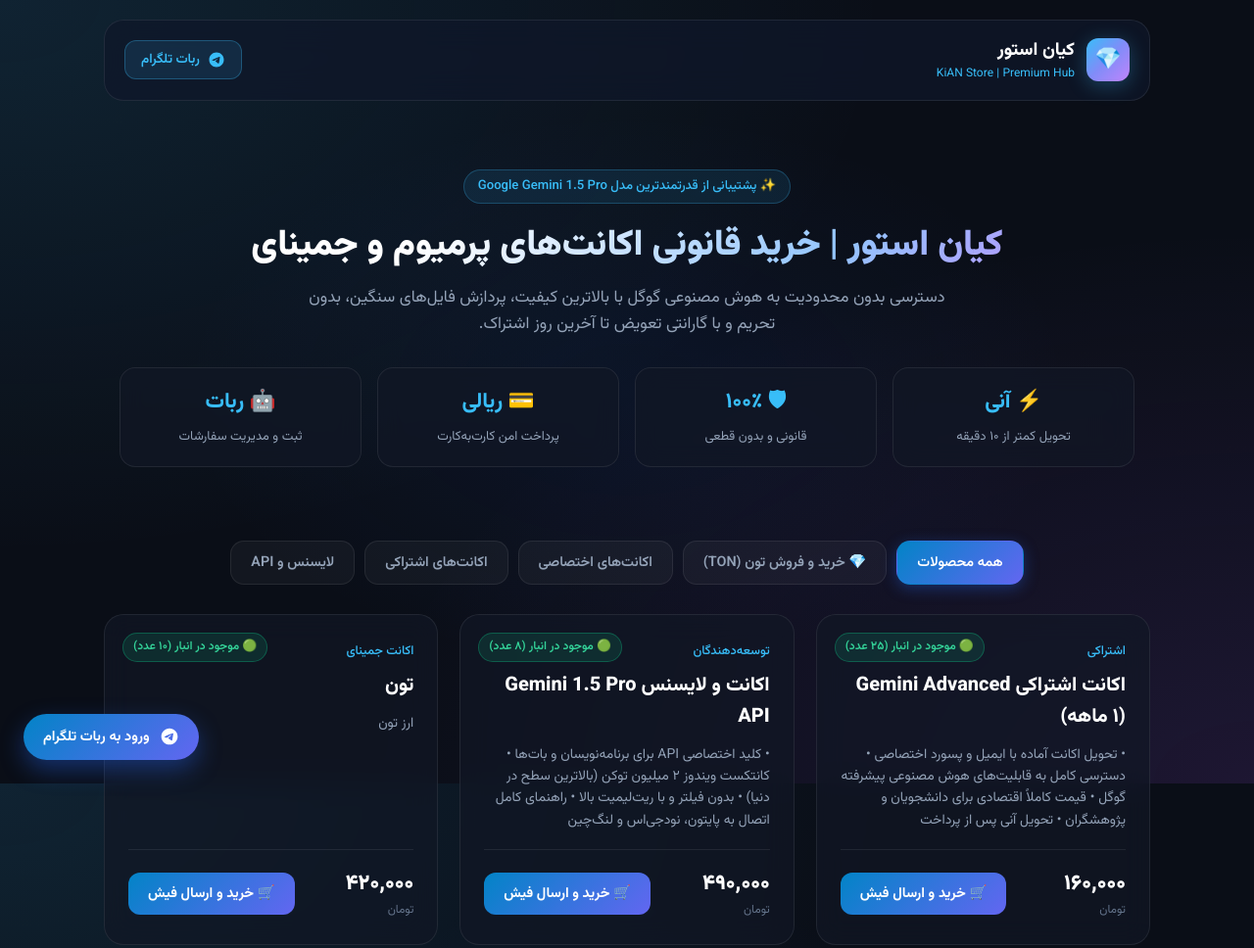
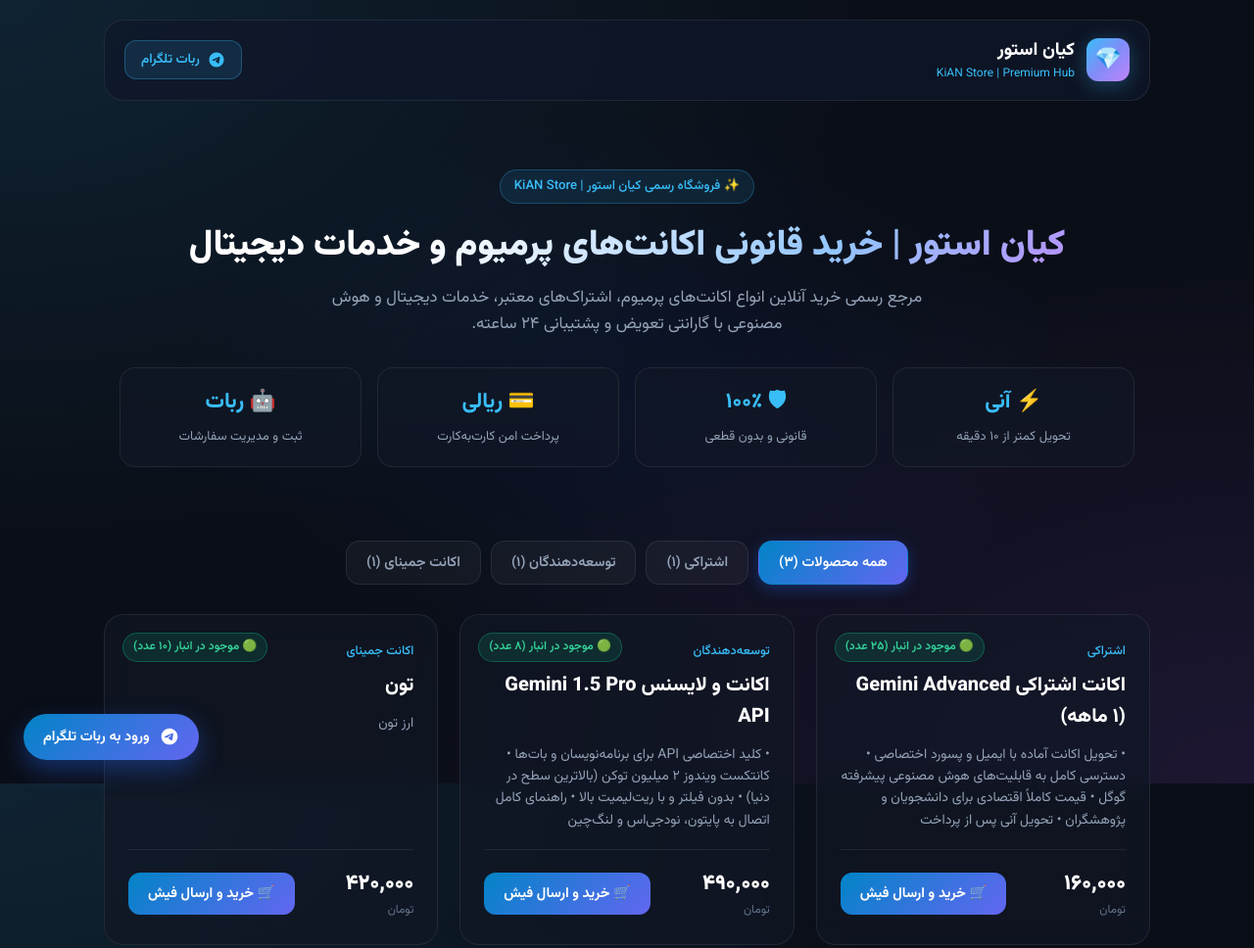
Before and after one commit to arianf3/gemini-shop-bot, a website: page index.html in a window 1280 px wide. Shown: the top 968 px of the page at 98% size. Drawn offline with Linux system fonts and the light colour scheme.

Commit message:
feat: add AI support chatbot, dynamic category system, and full KiAN Store branding

```diff
--- a/index.html
+++ b/index.html
@@ -658,11 +658,11 @@
     <!-- Hero -->
     <section class="hero">
       <div class="badge-pill">
-        ✨ پشتیبانی از قدرتمندترین مدل Google Gemini 1.5 Pro
+        ✨ فروشگاه رسمی کیان استور | KiAN Store
       </div>
-      <h1 class="hero-title">کیان استور | خرید قانونی اکانت‌های پرمیوم و جمینای</h1>
+      <h1 class="hero-title">کیان استور | خرید قانونی اکانت‌های پرمیوم و خدمات دیجیتال</h1>
       <p class="hero-desc">
-        دسترسی بدون محدودیت به هوش مصنوعی گوگل با بالاترین کیفیت، پردازش فایل‌های سنگین، بدون تحریم و با گارانتی تعویض تا آخرین روز اشتراک.
+        مرجع رسمی خرید آنلاین انواع اکانت‌های پرمیوم، اشتراک‌های معتبر، خدمات دیجیتال و هوش مصنوعی با گارانتی تعویض و پشتیبانی ۲۴ ساعته.
       </p>
 
       <!-- Stats -->
@@ -686,13 +686,9 @@
       </div>
     </section>
 
-    <!-- Filters -->
-    <div class="filter-tabs">
+    <!-- Dynamic Filters -->
+    <div class="filter-tabs" id="filterTabs">
       <button class="tab-btn active" onclick="filterProducts('all', this)">همه محصولات</button>
-      <button class="tab-btn" onclick="filterProducts('تون', this)">💎 خرید و فروش تون (TON)</button>
-      <button class="tab-btn" onclick="filterProducts('اختصاصی', this)">اکانت‌های اختصاصی</button>
-      <button class="tab-btn" onclick="filterProducts('اشتراکی', this)">اکانت‌های اشتراکی</button>
-      <button class="tab-btn" onclick="filterProducts('توسعه‌دهندگان', this)">لایسنس و API</button>
     </div>
 
     <!-- Products Grid -->
@@ -831,10 +827,29 @@
           }
         }
 
+        renderCategoryTabs(allProducts);
         renderProducts(allProducts);
       } catch (err) {
         console.warn('Fallback to local display:', err);
       }
+    }
+
+        function renderCategoryTabs(products) {
+      const tabsContainer = document.getElementById('filterTabs');
+      if (!tabsContainer) return;
+
+      const cats = [];
+      products.forEach(p => {
+        const c = (p.category || 'عمومی').trim();
+        if (c && !cats.includes(c)) cats.push(c);
+      });
+
+      let html = `<button class="tab-btn active" onclick="filterProducts('all', this)">همه محصولات (${toPersianDigits(products.length)})</button>`;
+      cats.forEach(c => {
+        const count = products.filter(p => (p.category || 'عمومی').trim() === c).length;
+        html += `<button class="tab-btn" onclick="filterProducts('${escapeHtml(c)}', this)">${escapeHtml(c)} (${toPersianDigits(count)})</button>`;
+      });
+      tabsContainer.innerHTML = html;
     }
 
     function renderProducts(products) {
@@ -885,6 +900,7 @@
       btn.classList.add('active');
 
       if (cat === 'all') {
+        renderCategoryTabs(allProducts);
         renderProducts(allProducts);
       } else {
         const filtered = allProducts.filter(p => (p.category || 'عمومی').includes(cat) || (p.name || '').includes(cat));
```
